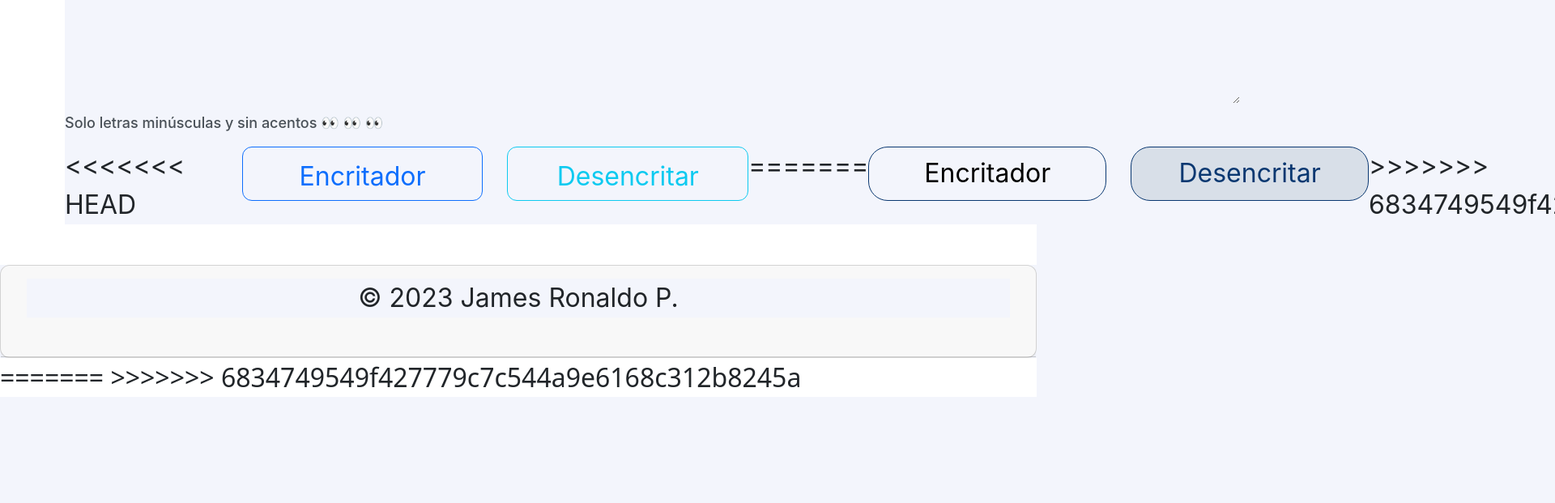
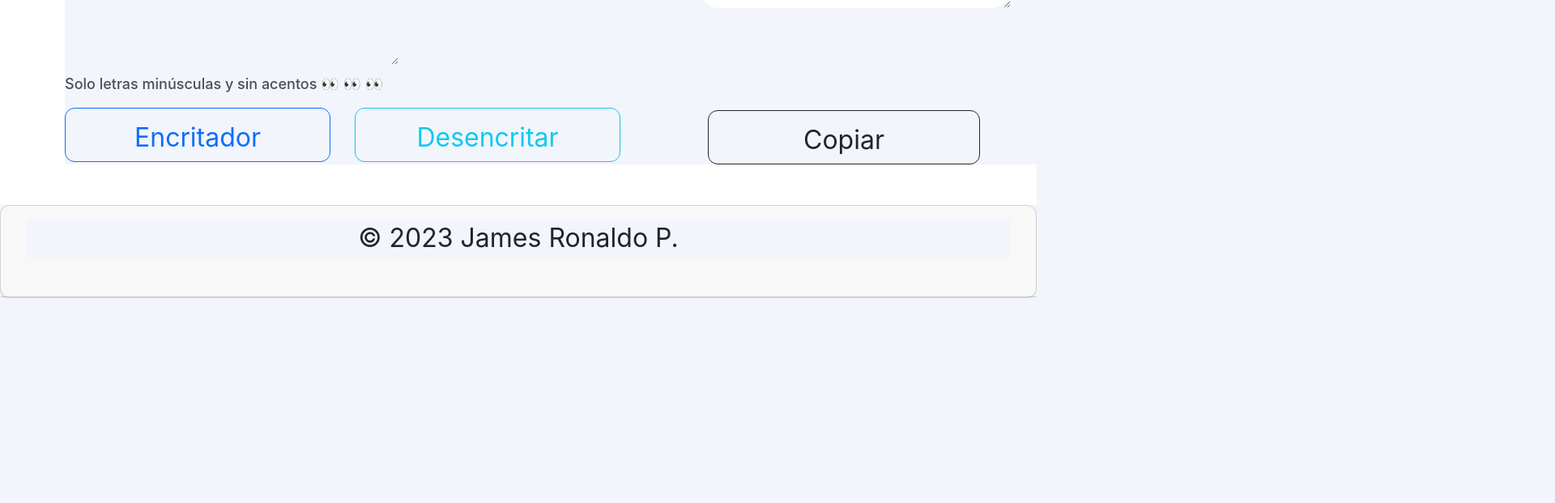
Before and after one commit to hursarior/Encritador, a plain HTML site: page index.html in a window 1280 px wide. Shown: the part 555-1176 px from the top of the page at 81% size, 1920 px wide, since content can reach past the window. After the commit the page ends 923 px from the top, so only its background shows below. Drawn offline with nearby package versions, Linux system fonts and the light colour scheme.

Commit message:
"Actualizacion de la pagina con bootstrap "

```diff
--- a/index.html
+++ b/index.html
@@ -5,11 +5,10 @@
     <meta http-equiv="X-UA-Compatible" content="IE=edge">
     <meta name="viewport" content="width=device-width, initial-scale=1.0">
     <link rel="stylesheet" href="style.css">
-<<<<<<< HEAD
+
     <!--bootstrap-->
     <link href="https://cdn.jsdelivr.net/npm/bootstrap@5.3.0/dist/css/bootstrap.min.css" rel="stylesheet" integrity="sha384-9ndCyUaIbzAi2FUVXJi0CjmCapSmO7SnpJef0486qhLnuZ2cdeRhO02iuK6FUUVM" crossorigin="anonymous">
-=======
->>>>>>> 6834749549f427779c7c544a9e6168c312b8245a
+
     <link rel="preconnect" href="https://fonts.googleapis.com">
     <link rel="preconnect" href="https://fonts.gstatic.com" crossorigin>
     <link href="https://fonts.googleapis.com/css2?family=Montserrat:ital,wght@1,200&display=swap" rel="stylesheet">
@@ -34,13 +33,8 @@
             </div>
 
             <div class="botones">
-<<<<<<< HEAD
                 <button class="btn-encritar btn btn-outline-primary" onclick="btnEncritar()">Encritador</button>
                 <button class="btn-desencritar btn btn-outline-info" onclick="btnDesencritar()">Desencritar</button>
-=======
-                <button class="btn-encritar" onclick="btnEncritar()">Encritador</button>
-                <button class="btn-desencritar" onclick="btnDesencritar()">Desencritar</button>
->>>>>>> 6834749549f427779c7c544a9e6168c312b8245a
             </div>
 
         </section>
@@ -50,13 +44,11 @@
 
             <textarea class="mensajes" cols="20" rows="10"></textarea>
             <div>
-<<<<<<< HEAD
+
                 <button class="btn-copiar btn btn-outline-dark" onclick="copiarTexto()">Copiar</button>
             </div>
 
         </section>
-
-
 
     </main>
 
@@ -72,15 +64,5 @@
 <script src="script.js"></script>
 <script src="https://cdn.jsdelivr.net/npm/bootstrap@5.3.0/dist/js/bootstrap.bundle.min.js" integrity="sha384-geWF76RCwLtnZ8qwWowPQNguL3RmwHVBC9FhGdlKrxdiJJigb/j/68SIy3Te4Bkz" crossorigin="anonymous"></script>
 
-=======
-                <button class="btn-copiar" onclick="copiarTexto()">Copiar</button>
-            </div>
-
-        </section>
-
-
-    </main>
-    <script src="script.js"></script>
->>>>>>> 6834749549f427779c7c544a9e6168c312b8245a
 </body>
 </html>
--- a/style.css
+++ b/style.css
@@ -72,12 +72,6 @@ main{
 }
 
 .btn-encritar{
-<<<<<<< HEAD
-=======
-    background-color: #0a3871;
-    border: 1px solid #0a3871;
-    border-radius: 24px;
->>>>>>> 6834749549f427779c7c544a9e6168c312b8245a
     color: white;
     cursor: pointer;
     height: 67px;
@@ -86,35 +80,18 @@ main{
 }
 
 .btn-copiar{
-<<<<<<< HEAD
     cursor: pointer;
     height: 67px;
     margin-left: 108px;
     margin-top: 630px;
     padding-bottom: 40px;
-=======
-    border: 1px solid #0a3871;
-    border-radius: 24px;
-    color: #0a3871;
-    cursor: pointer;
-    height: 67px;
-    margin-left: 108px;
-    margin-top: 690px;
-    position: absolute;
->>>>>>> 6834749549f427779c7c544a9e6168c312b8245a
     width: 336px;
 }
 
 .informacion{
     color: #495057;
     font-size: 18px;
-<<<<<<< HEAD
 }
 .footer{
    padding: 40px;
 }
-
-
-=======
-}
->>>>>>> 6834749549f427779c7c544a9e6168c312b8245a
```
